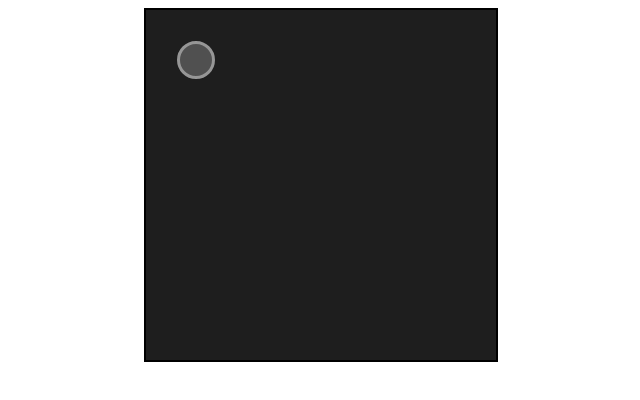
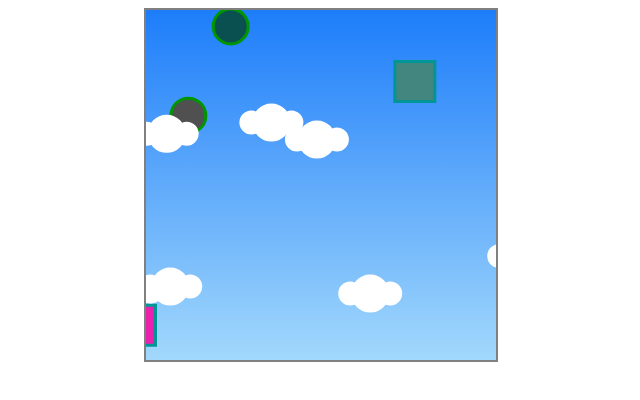
Before and after one commit to cgean/canvas-demo, a plain HTML site: page index.html in a window 1280 px wide. Shown: the whole page, without its empty margins (319-959 px from the left). Drawn offline with Linux system fonts and the light colour scheme.

Commit message:
Add more figures

```diff
--- a/ball.js
+++ b/ball.js
@@ -1,47 +1,36 @@
-class Ball {
+class Ball extends Figure {
 
-    constructor(ctx) {
-        this.step = 10
-        this.ctx = ctx
-        this.canvasWidth = ctx.canvas.clientWidth
-        this.canvasHeight = ctx.canvas.clientHeight
-        this.width = this.canvasWidth / this.step
-        this.height = this.width
-        this.radius = this.width / 2
-        this.x = 50
-        this.y = 50
-        console.log("Ball created")
+    constructor(ctx, x, y, color) {
+       super(ctx, x, y, color);
     }
 
-    draw() {
-        this.ctx.beginPath()
+    drawFigure() {
         this.ctx.arc(this.x, this.y, this.radius, 0, 2 * Math.PI, false)
-        this.ctx.lineWidth = 3
-        this.ctx.fillStyle = "rgb(80,80,80)"
-        this.ctx.fill()
-        this.ctx.strokeStyle = "rgb(150,150,150)"
-        this.ctx.stroke()
     }
 
-    up(){
-        if (this.y - this.radius > 0){
+    setStrokeStyle() {
+        return "rgb(0, 150, 0)";
+    }
+
+    up() {
+        if (this.y - this.radius > 0) {
             this.y -= this.step
         }
     }
 
-    down(){
+    down() {
         if (this.y + this.radius < this.canvasHeight){
             this.y += this.step
         }
     }
 
-    left(){
+    left() {
         if (this.x - this.radius > 0){
             this.x -= this.step
         }
     }
 
-    right(){
+    right() {
         if (this.x + this.radius < this.canvasWidth){
             this.x += this.step
         }
--- /dev/null
+++ b/cloud.js
@@ -0,0 +1,29 @@
+class Cloud extends Figure {
+
+    constructor(ctx, x, y) {
+       super(ctx, x, y, "#FFFFFF");
+    }
+
+    draw() {
+        super.draw();
+        this.left();
+    }
+
+    drawFigure() {
+        this.ctx.arc(this.x, this.y, this.radius, 0, 2 * Math.PI, false)
+        this.ctx.arc(this.x - 20, this.y, this.radius * 0.6, 0, 2 * Math.PI, false)
+        this.ctx.arc(this.x + 20, this.y, this.radius * 0.6, 0, 2 * Math.PI, false)
+    }
+
+    setStrokeStyle() {
+        return "rgb(255, 255, 255)";
+    }
+
+    left() {
+        if (this.x + this.width < 0) {
+            this.x = posRand(this.ctx.canvas.clientWidth, 2 * this.ctx.canvas.clientWidth);
+            this.y = posRand(0, this.ctx.canvas.clientHeight);
+        }
+        this.x -= this.step;
+    }
+}
--- /dev/null
+++ b/figure.js
@@ -0,0 +1,43 @@
+class Figure {
+
+    constructor(ctx, x, y, color) {
+        this.color = color
+        this.step = 0
+        this.ctx = ctx
+        this.canvasWidth = ctx.canvas.clientWidth
+        this.canvasHeight = ctx.canvas.clientHeight
+        this.width = this.canvasWidth / 10
+        this.height = this.width
+        this.radius = this.width / 2
+        this.x = x
+        this.y = y
+        this.color = color
+        console.log("Figure created")
+    }
+
+    draw() {
+        this.ctx.beginPath()
+        this.drawFigure();
+        this.ctx.lineWidth = 3
+        this.ctx.fillStyle = this.color
+        this.ctx.fill()
+        this.ctx.strokeStyle = this.setStrokeStyle();
+        this.ctx.stroke()
+    }
+
+    drawFigure() {
+        //this.ctx.arc(this.x, this.y, this.radius, 0, 2 * Math.PI, false)
+    }
+
+    setStrokeStyle(){
+        return "rgb(150,150,150)";
+    }
+
+    step(){
+        return this.step
+    }
+
+    setStep(step) {
+        this.step = step
+    }
+}
--- a/index.html
+++ b/index.html
@@ -2,13 +2,17 @@
 <html>
     <head>
         <meta charset="UTF-8">
+        <script language="javascript" type="text/javascript" src="figure.js"></script>
+        <script language="javascript" type="text/javascript" src="square.js"></script>
+        <script language="javascript" type="text/javascript" src="cloud.js"></script>
         <script language="javascript" type="text/javascript" src="ball.js"></script>
         <script language="javascript" type="text/javascript" src="index.js"></script>
     </head>
     <body>
         <canvas id="mycanvas"
             width="350" height="350"
-            style="display: block;;margin-left: auto;margin-right: auto;background:rgb(30,30,30);border:2px solid;">
+            style="display:block;margin-left:auto;margin-right:auto;border:2px solid;border-color: gray;
+            background-image: linear-gradient(rgb(29, 125, 250), rgb(162, 216, 252));">
         </canvas>
         <script>start()</script>
         <br>
--- a/index.js
+++ b/index.js
@@ -1,30 +1,66 @@
 console.log("Started")
 
 let canvas
-let ball
+let ctx
+let width
+let height
+var figures = []
 
 function start() {
+    create()
+    render()
+}
+
+function create() {
     canvas = document.getElementById('mycanvas')
-    let ctx = canvas.getContext("2d")
-    ball = new Ball(ctx)
+    ctx = canvas.getContext("2d")
+    width = ctx.canvas.clientWidth
+    height = ctx.canvas.clientHeight
+    createFigures()
+}
+
+function createFigures() {
+    let fig1 = new Ball(ctx, posRand(0, width), posRand(0, height), "rgb(80,80,80)");
+    let fig2 = new Ball(ctx, posRand(0, width), posRand(0, height), "rgb(10,80,80)");
+    let fig3 = new Square(ctx, posRand(width, 2*width), posRand(0, height), "rgb(" + posRand(0,255) + "," + posRand(0,255) +"," + posRand(0,255) + ")");
+    let fig4 = new Square(ctx, posRand(width, 2*width), posRand(0, height), "rgb(" + posRand(0,255) + "," + posRand(0,255) +"," + posRand(0,255) + ")");
+
+    clouds = []
+    for(i = 0; i <= 10; i++){
+        clouds.push(new Cloud(ctx, posRand(0, width), posRand(0, height)));
+    }
+    figures = [fig1, fig2, fig3, fig4];
+    figures = figures.concat(clouds)
+    figures.forEach(function(fig) {
+        fig.setStep(posRand(1, 8))
+    });
+}
+
+function render() {
+    requestAnimationFrame(render);
+    ctx.clearRect(0, 0, canvas.width, canvas.height)
     draw()
 }
 
 function draw() {
-    let ctx = canvas.getContext("2d")
-    ctx.clearRect(0, 0, canvas.width, canvas.height)
-    ball.draw()
+    figures.forEach(function(fig) {
+        fig.draw();
+    });
+}
+
+function posRand(min, max) {
+    return Math.random() * (max - min) + min;
 }
 
 document.addEventListener('keydown', (event) => {
+    const fig1  = figures[0];
     if (event.key === 'ArrowUp') {
-        ball.up()
+        fig1.up()
     } else if (event.key === 'ArrowDown') {
-        ball.down()
+        fig1.down()
     } else if (event.key === 'ArrowLeft') {
-        ball.left()
+        fig1.left()
     } else if (event.key === 'ArrowRight') {
-        ball.right()
+        fig1.right()
     }
-    draw()
  });
--- /dev/null
+++ b/square.js
@@ -0,0 +1,28 @@
+class Square extends Figure {
+
+    constructor(ctx, x, y, color) {
+        super(ctx, x, y, color);
+        this.widthSquare = 40;
+    }
+
+    draw() {
+        super.draw();
+        this.left();
+    }
+
+    drawFigure() {
+        this.ctx.rect(this.x, this.y, this.widthSquare, this.widthSquare)
+    }
+
+    setStrokeStyle() {
+        return "rgb(0,150,150)";
+    }
+
+    left() {
+        if (this.x + this.widthSquare < 0) {
+            this.x = posRand(this.ctx.canvas.clientWidth, 2 * this.ctx.canvas.clientWidth);
+            this.y = posRand(0, this.ctx.canvas.clientHeight);
+        }
+        this.x -= this.step;
+    }
+}
```
